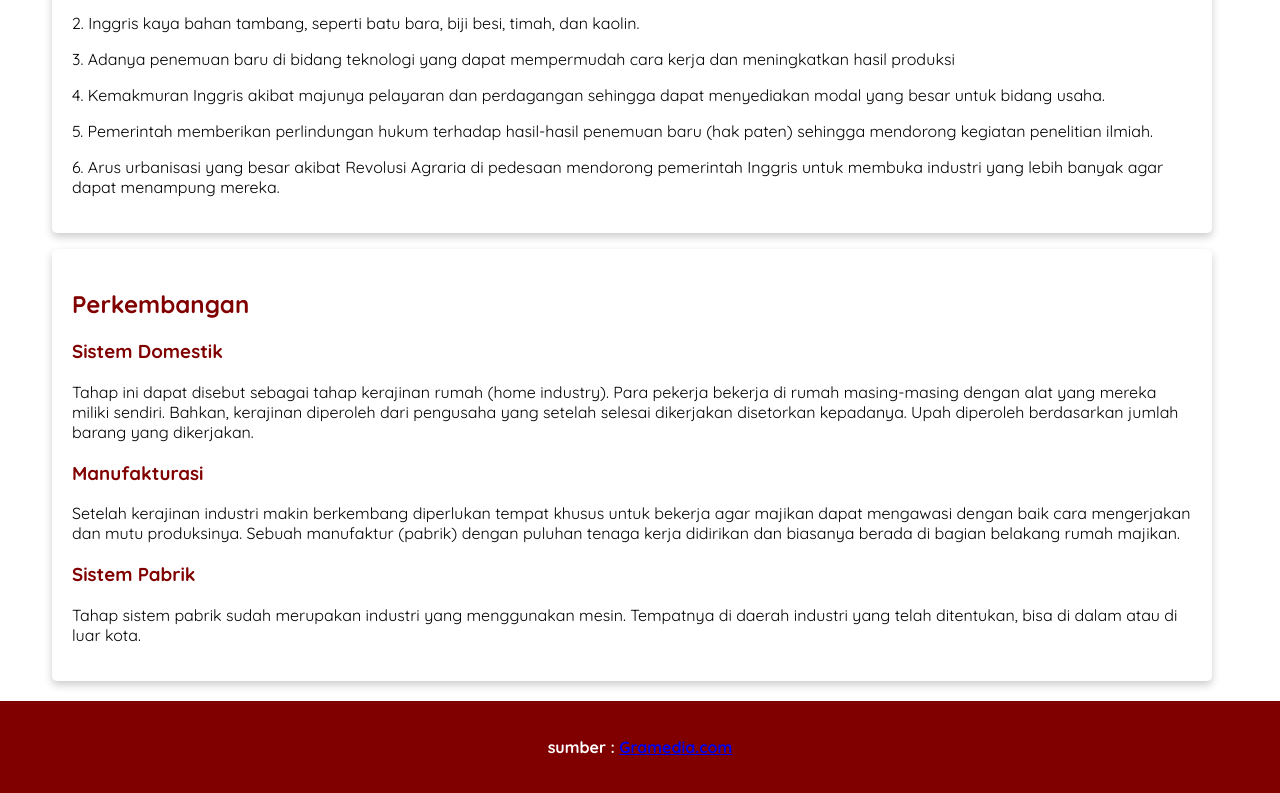
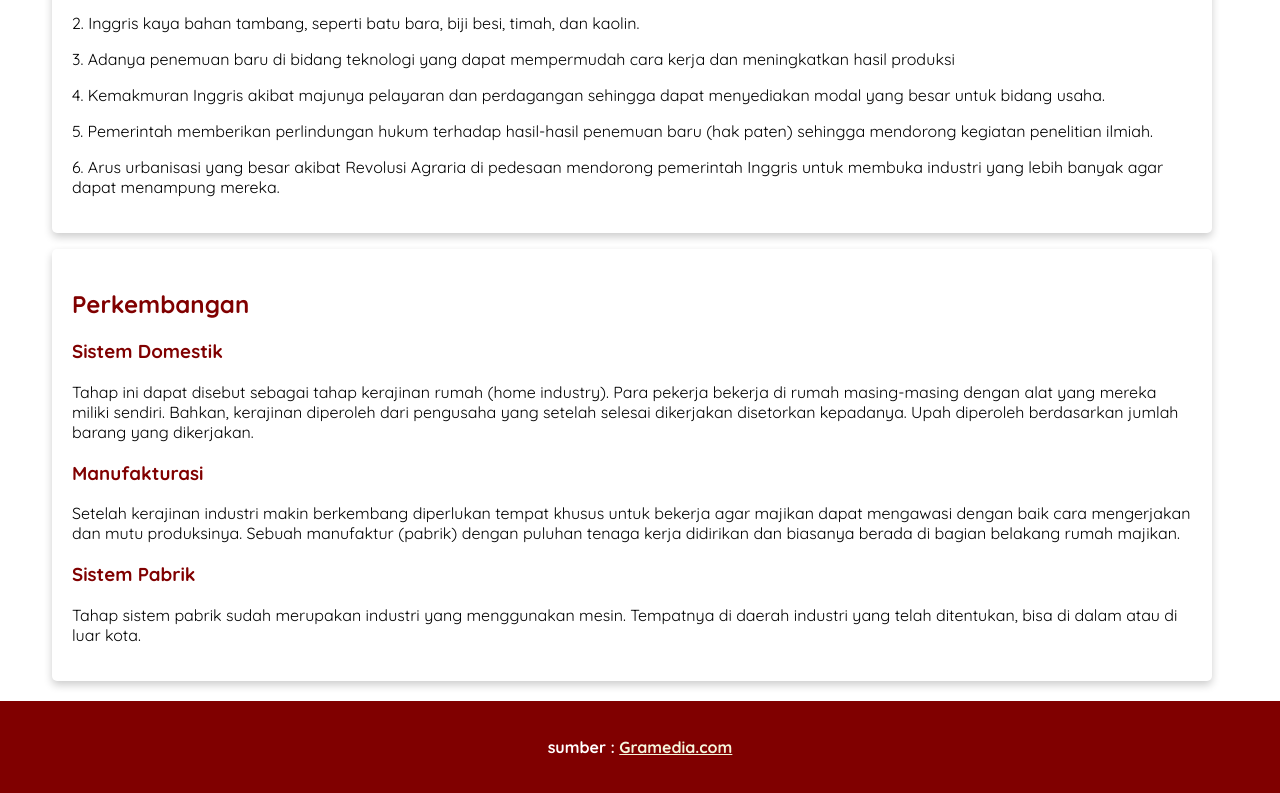
Before and after one commit to FaraAyuSudibyo/portofolio_Fara1, a plain HTML site: page sejarah/index.html in a window 1280 px wide. Shown: the part 1900-2693 px from the top of the page. Drawn offline with Linux system fonts and the light colour scheme.

Commit message:
Update style.css

```diff
--- a/sejarah/style.css
+++ b/sejarah/style.css
@@ -245,3 +245,7 @@ header{
       width: 1000px;
       margin: 0 auto ;
 }
+
+a{
+  color: beige;
+}
```
